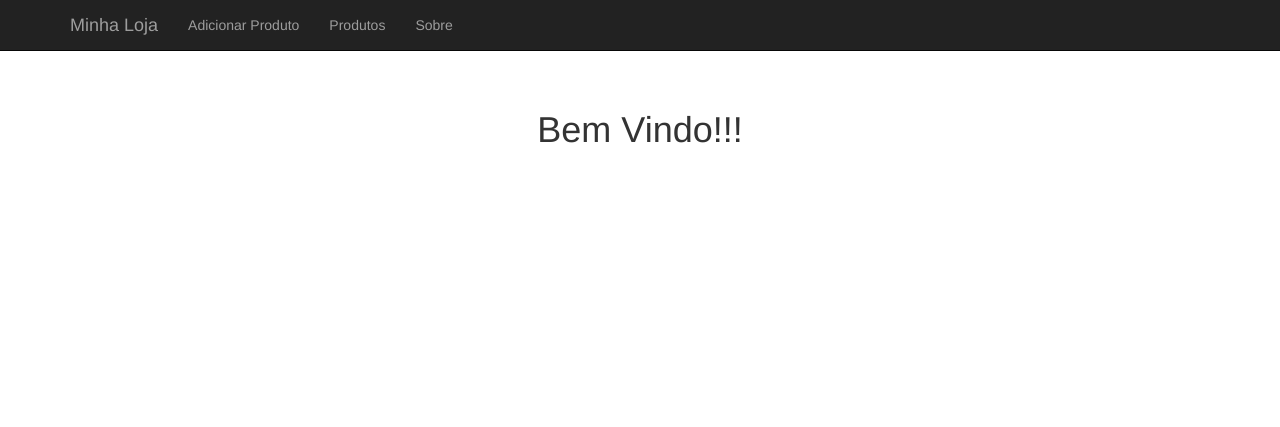
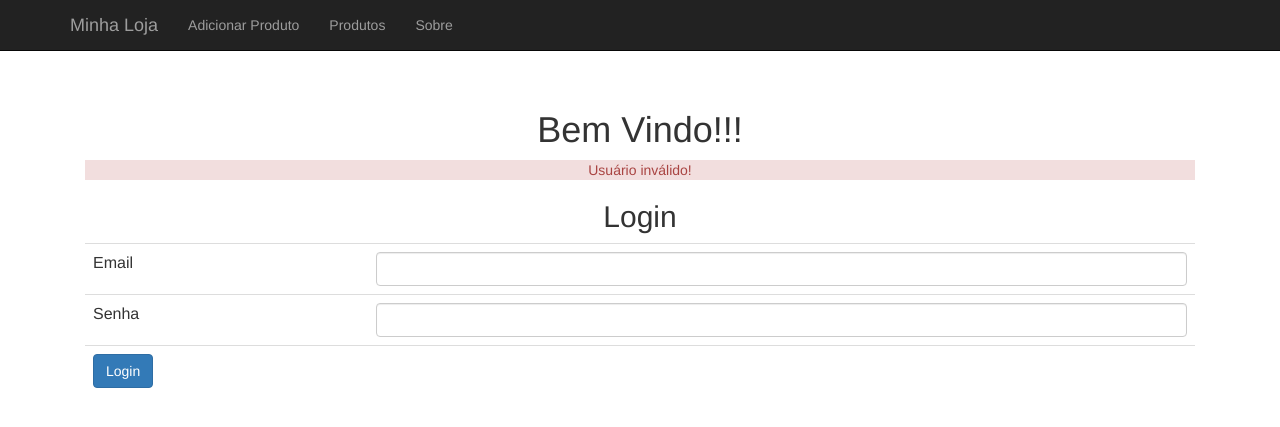
Before and after one commit to leonardo-amorim-rosa/loja-php, a PHP site: page /index.php?login=0 in a window 1280 px wide. Shown: the top 427 px of the page. Run offline with PHP 8.4, Linux system fonts and the light colour scheme.

Commit message:
login basico

```diff
--- a/cabecalho.php
+++ b/cabecalho.php
@@ -9,7 +9,7 @@
 
 		<nav class="navbar navbar-inverse navbar-fixed-top">
 			<div class="container">
-				<a class="navbar-brand" href="/loja/">Minha Loja</a>
+				<a class="navbar-brand" href="/loja-php/">Minha Loja</a>
 				<div>
 					<ul class="nav navbar-nav">
 						<li><a href="produto-formulario.php">Adicionar Produto</a></li>
--- a/index.php
+++ b/index.php
@@ -1,3 +1,27 @@
 <?php include("cabecalho.php") ?>
 				<h1>Bem Vindo!!!</h1>
+
+<?php if (isset($_GET["login"]) && $_GET["login"] == 1) { ?>
+	<p class="alert-success">Usuário logado com sucesso!</p>
+<?php } else if (isset($_GET["login"]) && $_GET["login"] == 0) { ?>
+	<p class="alert-danger">Usuário inválido!</p>
+<?php } ?>
+
+				<h2>Login</h2>
+				<form action="login.php" method="post">
+					<table class="table">
+						<tr>
+							<td>Email</td>
+							<td><input class="form-control" type="email" name="email" ></td>
+						</tr>
+						<tr>
+							<td>Senha</td>
+							<td><input class="form-control" type="password" name="senha" ></td>
+						</tr>
+						<tr>
+							<td><button class="btn btn-primary" >Login</button></td>
+							<td></td>
+						</tr>
+					</table>
+				</form>
 <?php include("rodape.php") ?>
```
Also changed, not shown: banco-usuarios.php (added, +9 -0 lines), login.php (added, +15 -0 lines).
